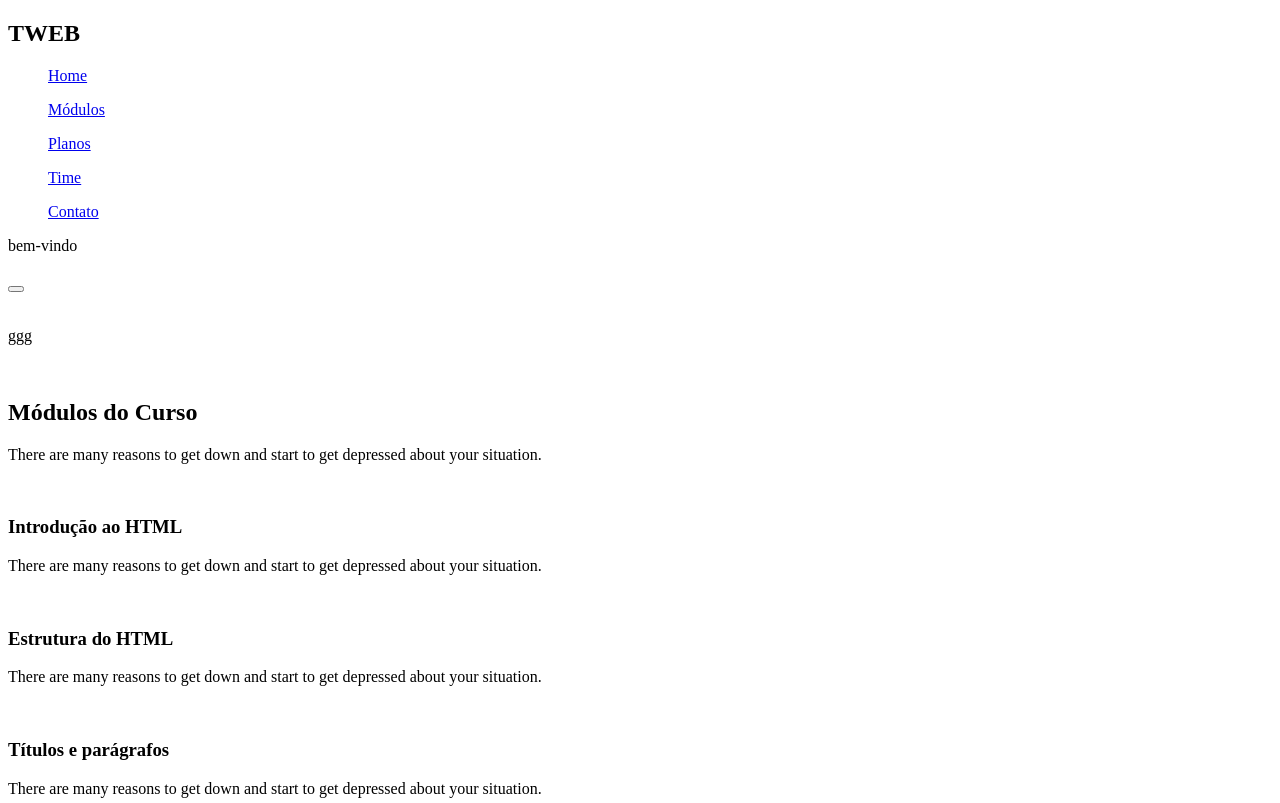
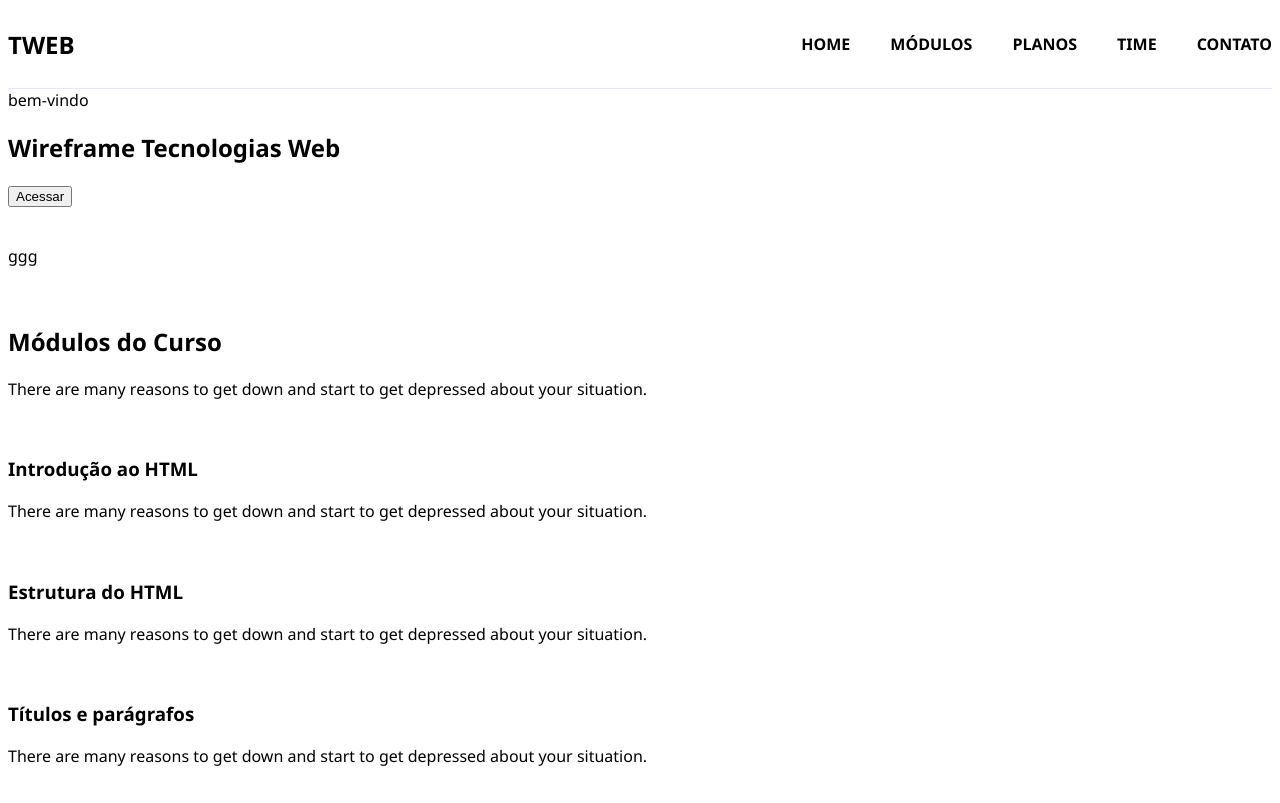
Before and after one commit to AllysonTSL/Wireframe-b-sico, a plain HTML site: page Index.html in a window 1280 px wide. Shown: the top 803 px of the page. Drawn offline with Linux system fonts and the light colour scheme.

Commit message:
Add files via upload

```diff
--- a/Index.html
+++ b/Index.html
@@ -1,41 +1,54 @@
 <!DOCTYPE html>
 <html lang="pt-br">
+
 <head>
   <meta charset="utf-8">
   <title></title>
   <link href="style.css" rel="stylesheet" />
 </head>
+
 <body>
 
-  <header>
-    <h2>TWEB</h2>
-    <nav>
+  <header class="header">
+    <div class="header-container">
+      <h2 class="tweb">TWEB</h2>
+
+      <nav class="menu">
         <ul>
-        <a href="#Home">Home</a>
+          <li>
+            <a class="menu_buttons" href="#Home">HOME</a>
+          </li>
         </ul>
         <ul>
-        <a href="#Modulos">Módulos</a>
+          <li>
+            <a class="menu_buttons" href="#Modulos">MÓDULOS</a>
+          </li>
         </ul>
         <ul>
-        <a href="#Planos">Planos</a>
+          <li>
+            <a class="menu_buttons" href="#Planos">PLANOS</a>
+          </li>
         </ul>
         <ul>
-        <a href="#Time">Time</a>
+          <li>
+            <a class="menu_buttons" href="#Time">TIME</a>
+          </li>
         </ul>
         <ul>
-        <a href="#Contato">Contato</a>
+          <a class="menu_buttons" href="#Contato">CONTATO</a>
         </ul>
       </nav>
+    </div>
   </header>
 
   <main>
     <section>
-      <div>
+      <div class="section_1">
         <div>
           <span>bem-vindo</span>
         </div>
-        <h1></h1>
-        <button></button>
+        <h1>Wireframe Tecnologias Web</h1>
+        <button>Acessar</button>
         <div>
           <img src="" alt="">
           <p>ggg</p>
@@ -170,7 +183,8 @@
     <section>
 
       <div>
-            <h2>Tem interesse de aprender css e html de forma direta? basta acessar o nosso curso ou clique em preview para ter acesso ao teste.</h2>
+        <h2>Tem interesse de aprender css e html de forma direta? basta acessar o nosso curso ou clique em preview para
+          ter acesso ao teste.</h2>
         <div>
           <button>Acessar</button>
           <button>Preview</button>
@@ -182,7 +196,10 @@
         <div>
           <p>TRENDS</p>
           <h2>Choosing the Right Path</h2>
-                <p>There are many reasons to get down and start to get depressed about your situation. There are many reasons to get down and start to get depressed about your situation. There are many reasons to get down and start to get depressed about your situation. There are many reasons to get down and start to get depressed about your situation.</p>
+          <p>There are many reasons to get down and start to get depressed about your situation. There are many reasons
+            to get down and start to get depressed about your situation. There are many reasons to get down and start to
+            get depressed about your situation. There are many reasons to get down and start to get depressed about your
+            situation.</p>
         </div>
       </div>
     </section>
@@ -214,7 +231,8 @@
         </div>
       </div>
 
-        <h2>"Html é a espinha dorsal da internet, o alicerce invisível de cada página, que dá forma as ideias e conecta o mundo digital."</h2>
+      <h2>"Html é a espinha dorsal da internet, o alicerce invisível de cada página, que dá forma as ideias e conecta o
+        mundo digital."</h2>
     </section>
 
     <footer>
--- a/Style.css
+++ b/Style.css
@@ -1,15 +1,41 @@
+body {
+  font-family: "segoe UI";
+}
+
 .header {
-  width: 1440px;
-  height: 110px;
+  width: 100%;
+  height: 80px;
+  margin: 0 auto;
+  border-bottom: 0.5px #E7E3F9 solid;
+}
+
+.header .header-container {
+  max-width: 1400px;
+  margin: 0 auto;
   display: flex;
   align-items: center;
-  margin: 0 auto;
   justify-content: space-between;
 }
+
 li {
   list-style: none;
 }
+
+.menu_buttons {
+  text-decoration: none;
+  font-weight: bold;
+  color: black;
+}
+
+
 .menu {
+
   display: flex;
-  gap: 24px;
+  gap: 0px;
 }
+
+.section_1 {
+  max-width: 1400px;
+  align-items: center;
+  margin: 0 auto;
+}
```
Lines whose indentation alone changed are shown as unchanged.
